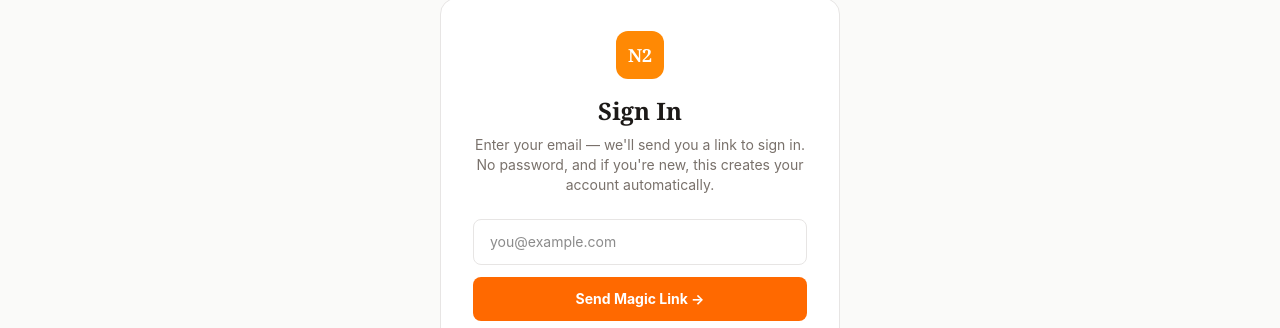
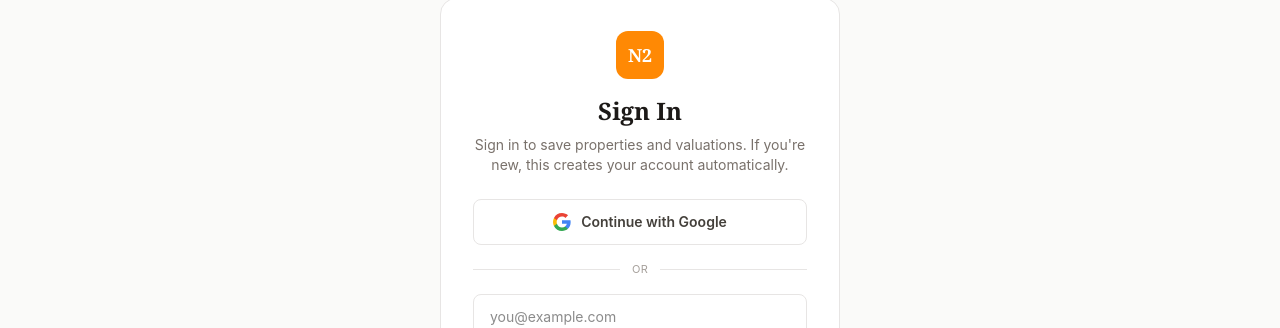
Before and after one commit to katasumanthreddy-afk/nomore2percent.com, a Next.js app: page /login in a window 1280 px wide. Shown: the part 130-458 px from the top of the page. Built offline with nearby package versions, Linux system fonts and the light colour scheme; no server answers.

Commit message:
Add Google Sign-In alongside email magic link

```diff
--- a/src/app/login/LoginClient.tsx
+++ b/src/app/login/LoginClient.tsx
@@ -12,6 +12,7 @@
 
   const [email, setEmail] = useState('');
   const [sending, setSending] = useState(false);
+  const [googleLoading, setGoogleLoading] = useState(false);
   const [sent, setSent] = useState(false);
   const [error, setError] = useState(hadError ? 'That link didn\'t work — it may have expired. Please try again.' : '');
 
@@ -36,6 +37,26 @@
     }
   };
 
+  const signInWithGoogle = async () => {
+    setError('');
+    setGoogleLoading(true);
+    try {
+      const supabase = createSupabaseBrowserClient();
+      const { error: oauthError } = await supabase.auth.signInWithOAuth({
+        provider: 'google',
+        options: {
+          redirectTo: `${window.location.origin}/auth/callback?next=${encodeURIComponent(next)}`,
+        },
+      });
+      // On success, Supabase redirects the browser to Google immediately —
+      // this only returns if something went wrong before that redirect fired.
+      if (oauthError) { setError(oauthError.message); setGoogleLoading(false); }
+    } catch {
+      setError('Could not start Google sign-in. Please try again.');
+      setGoogleLoading(false);
+    }
+  };
+
   return (
     <div className="flex-1 bg-stone-50">
       <Header />
@@ -47,8 +68,28 @@
               <div className="w-12 h-12 rounded-xl bg-orange-400 text-white flex items-center justify-center font-serif font-bold text-lg mx-auto mb-4">N2</div>
               <h1 className="font-serif text-2xl font-bold text-stone-900 mb-2">Sign In</h1>
               <p className="text-stone-500 text-sm mb-6">
-                Enter your email — we'll send you a link to sign in. No password, and if you're new, this creates your account automatically.
+                Sign in to save properties and valuations. If you're new, this creates your account automatically.
               </p>
+
+              <button
+                onClick={signInWithGoogle}
+                disabled={googleLoading}
+                className="w-full flex items-center justify-center gap-2.5 border border-stone-200 hover:border-stone-300 rounded-lg py-3 text-sm font-semibold text-stone-700 transition-colors disabled:opacity-50 mb-4"
+              >
+                <svg width="18" height="18" viewBox="0 0 18 18">
+                  <path fill="#4285F4" d="M17.64 9.2c0-.64-.06-1.25-.16-1.84H9v3.48h4.84a4.14 4.14 0 0 1-1.8 2.71v2.26h2.9c1.7-1.57 2.7-3.88 2.7-6.61z" />
+                  <path fill="#34A853" d="M9 18c2.43 0 4.47-.8 5.96-2.18l-2.9-2.26c-.8.54-1.84.86-3.06.86-2.35 0-4.34-1.59-5.05-3.72H.96v2.33A9 9 0 0 0 9 18z" />
+                  <path fill="#FBBC05" d="M3.95 10.7A5.4 5.4 0 0 1 3.67 9c0-.59.1-1.17.28-1.7V4.97H.96A9 9 0 0 0 0 9c0 1.45.35 2.83.96 4.03l2.99-2.33z" />
+                  <path fill="#EA4335" d="M9 3.58c1.32 0 2.5.46 3.44 1.35l2.58-2.58C13.46.89 11.43 0 9 0A9 9 0 0 0 .96 4.97l2.99 2.33C4.66 5.17 6.65 3.58 9 3.58z" />
+                </svg>
+                {googleLoading ? 'Redirecting...' : 'Continue with Google'}
+              </button>
+
+              <div className="flex items-center gap-3 mb-4">
+                <div className="flex-1 h-px bg-stone-200" />
+                <span className="text-[11px] text-stone-400 uppercase tracking-wide">or</span>
+                <div className="flex-1 h-px bg-stone-200" />
+              </div>
 
               <div className="flex flex-col gap-3">
                 <input
```
